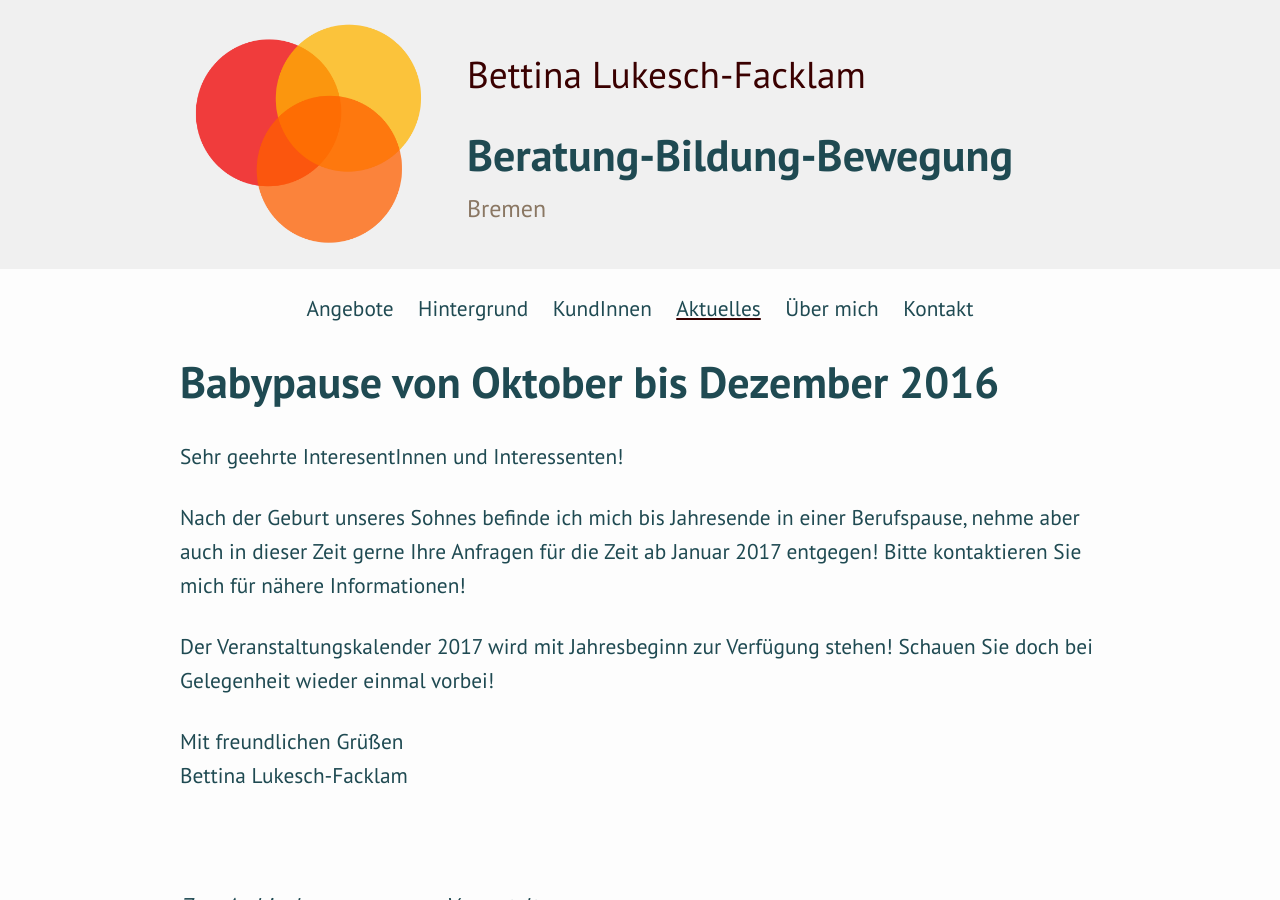
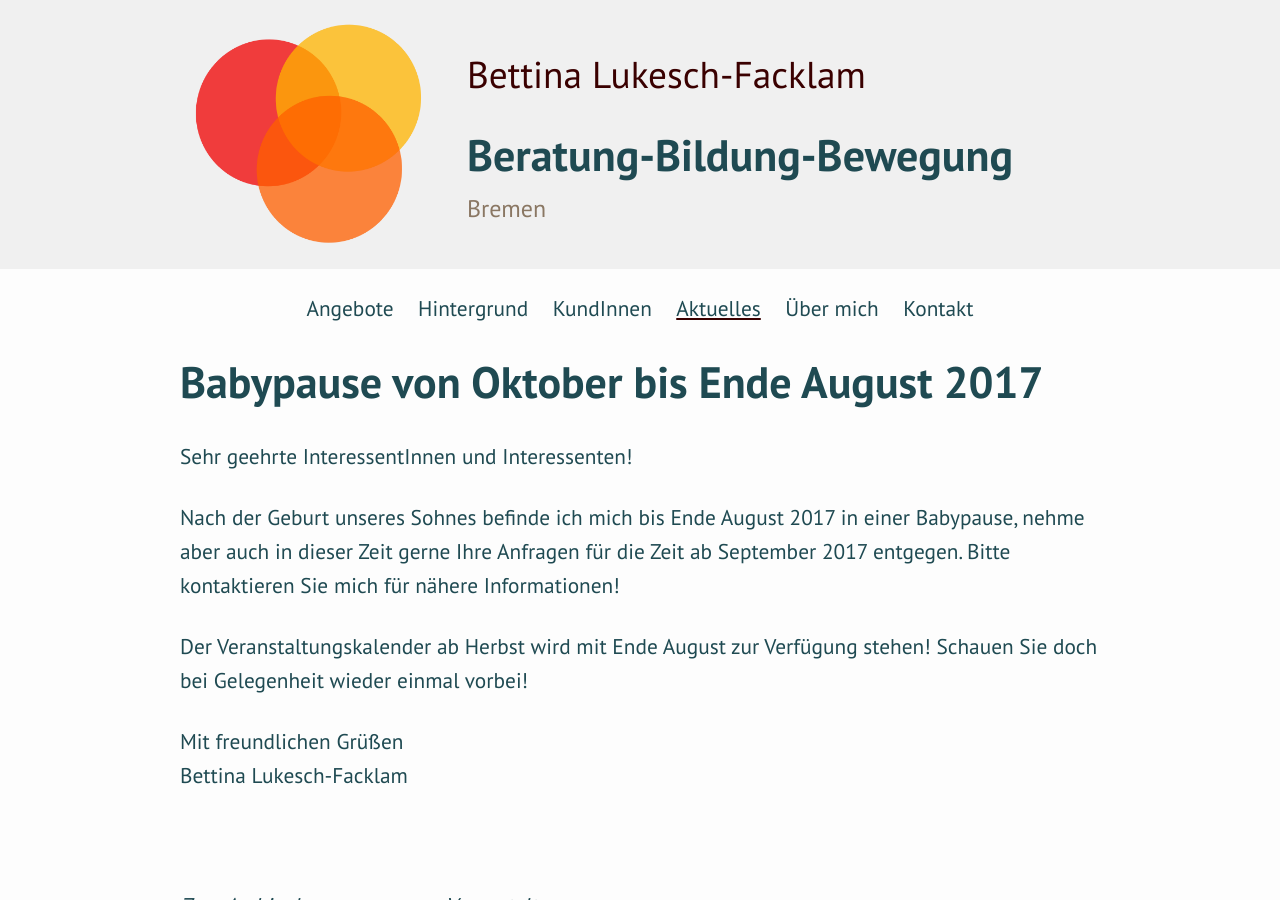
Before and after one commit to mimomoto/beratung-bildung-bewegung, a Jekyll site: the page built from 4-aktuelles.md, in a window 1280 px wide and 900 px high. Built offline with Jekyll 4.4.1, drawn with Linux system fonts in a browser that asks for light colours.

Commit message:
Update message

```diff
--- a/4-aktuelles.md
+++ b/4-aktuelles.md
@@ -8,13 +8,13 @@ separate_footer: false
 
 
 
-# Babypause von Oktober bis Dezember 2016
+# Babypause von Oktober bis Ende August 2017
 
-Sehr geehrte InteresentInnen und Interessenten!
+Sehr geehrte InteressentInnen und Interessenten!
 
-Nach der Geburt unseres Sohnes befinde ich mich bis Jahresende in einer Berufspause, nehme aber auch in dieser Zeit gerne Ihre Anfragen für die Zeit ab Januar 2017 entgegen! Bitte kontaktieren Sie mich für nähere Informationen!
+Nach der Geburt unseres Sohnes befinde ich mich bis Ende August 2017 in einer Babypause, nehme aber auch in dieser Zeit gerne Ihre Anfragen für die Zeit ab September 2017 entgegen. Bitte kontaktieren Sie mich für nähere Informationen!
 
-Der Veranstaltungskalender 2017 wird mit Jahresbeginn zur Verfügung stehen! Schauen Sie doch bei Gelegenheit wieder einmal vorbei!
+Der Veranstaltungskalender ab Herbst wird mit Ende August zur Verfügung stehen! Schauen Sie doch bei Gelegenheit wieder einmal vorbei!
 
 Mit freundlichen Grüßen<br />
 Bettina Lukesch-Facklam
--- /dev/null
+++ b/docs/CNAME
@@ -0,0 +1 @@
+www.beratung-bildung-bewegung.de
```
Also changed, not shown: docs/aktuelles/index.html (+4 -4 lines).
